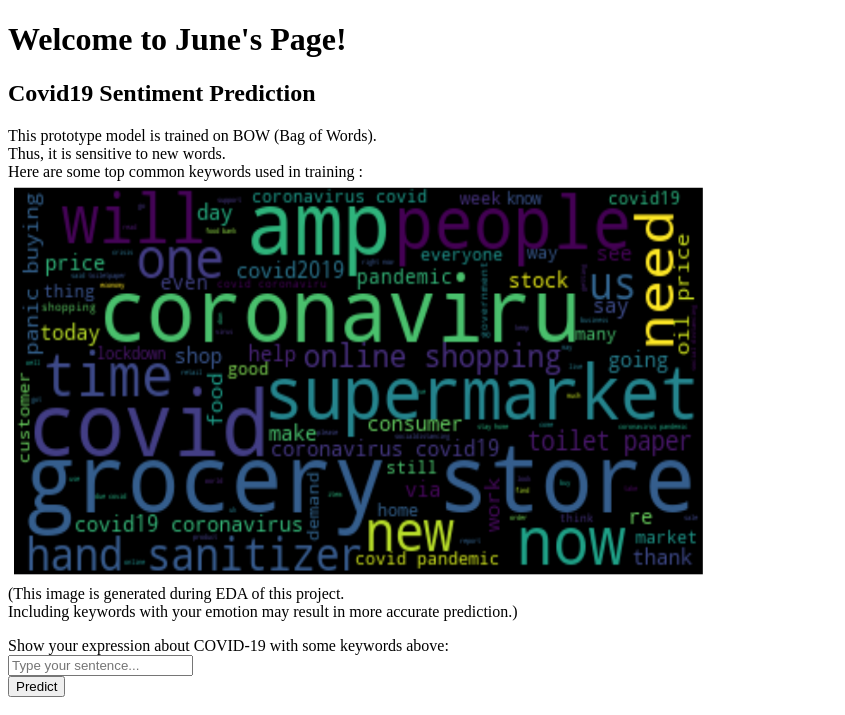
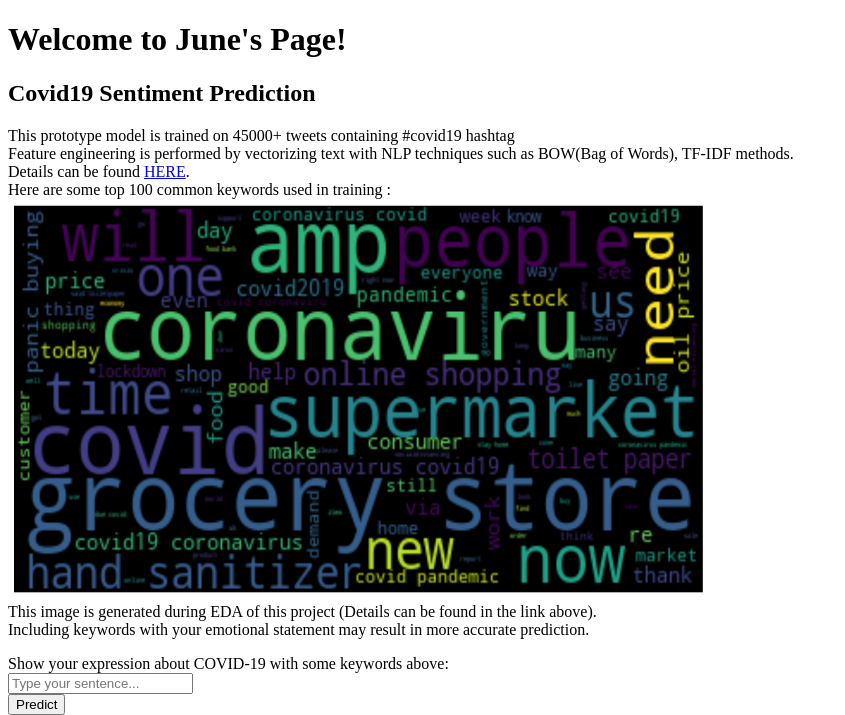
Before and after one commit to tlduf03/COVID-E2E-sentiment-analysis, a Flask app: page / in a window 1280 px wide. Shown: the top 715 px of the page, without its empty margins (0-845 px from the left). Run offline with Flask 3, Linux system fonts and the light colour scheme; parts of the project's set-up code (start-up, migrations or seed data) failed here and were passed over.

Commit message:
github hyper link added

```diff
--- a/templates/home.html
+++ b/templates/home.html
@@ -16,13 +16,14 @@
  <div class="login">
     <h1>Welcome to June's Page!</h1>
 	<h2>Covid19 Sentiment Prediction</h2>
-        <p> This prototype model is trained on BOW (Bag of Words).<br>
-            Thus, it is sensitive to new words.<br>
-            Here are some top common keywords used in training :<br>
+        <p> This prototype model is trained on 45000+ tweets containing #covid19 hashtag<br>
+            Feature engineering is performed by vectorizing text with NLP techniques such as BOW(Bag of Words), TF-IDF methods.<br>
+            Details can be found <a href="https://github.com/tlduf03/COVID-E2E-sentiment-analysis">HERE</a>. <br>
+            Here are some top 100 common keywords used in training :<br>
 
             <img src= "{{ url_for("static", filename = "words.png") }}" height="400px" width="700px"/><br>
-            (This image is generated during EDA of this project.<br>
-            Including keywords with your emotion may result in more accurate prediction.)<br>
+            This image is generated during EDA of this project (Details can be found in the link above).<br>
+            Including keywords with your emotional statement may result in more accurate prediction.<br>
         </p>
     Show your expression about COVID-19 with some keywords above:
      <!-- Main Input For Receiving Query to our ML -->
```
